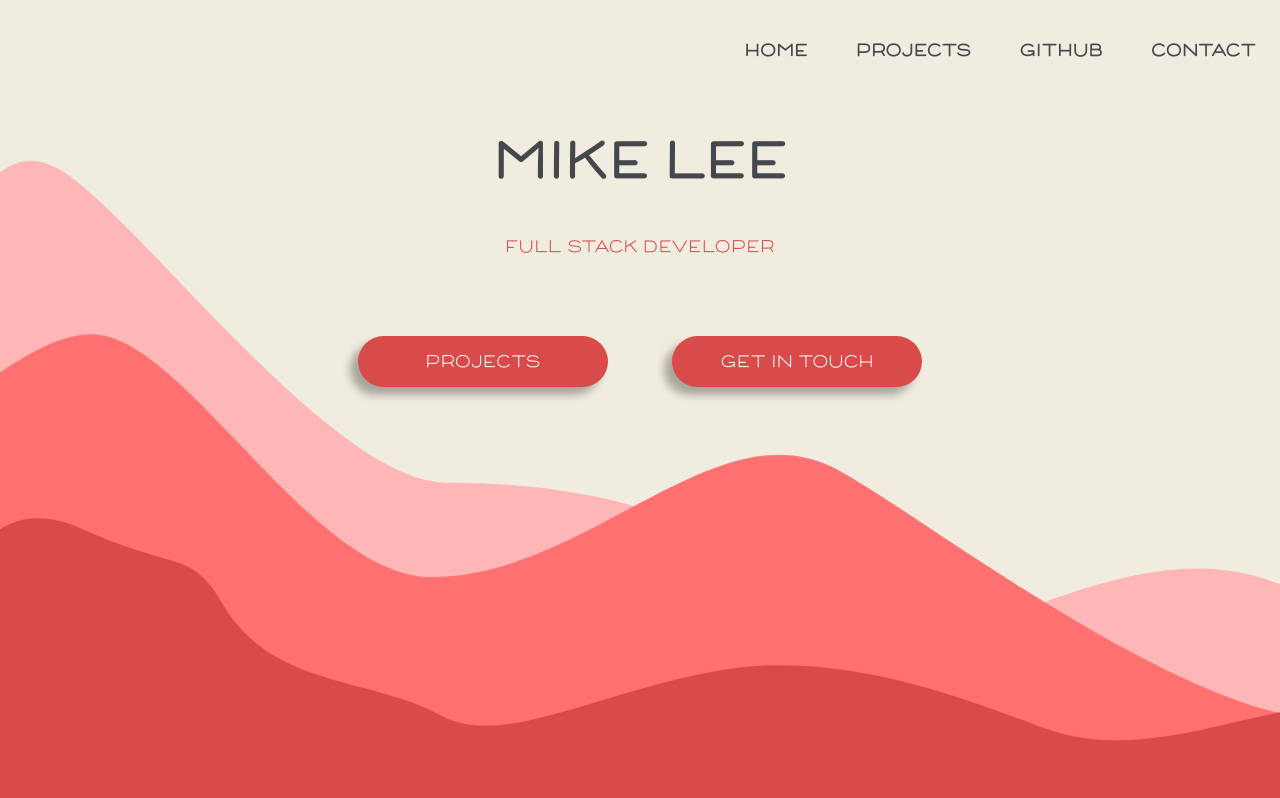
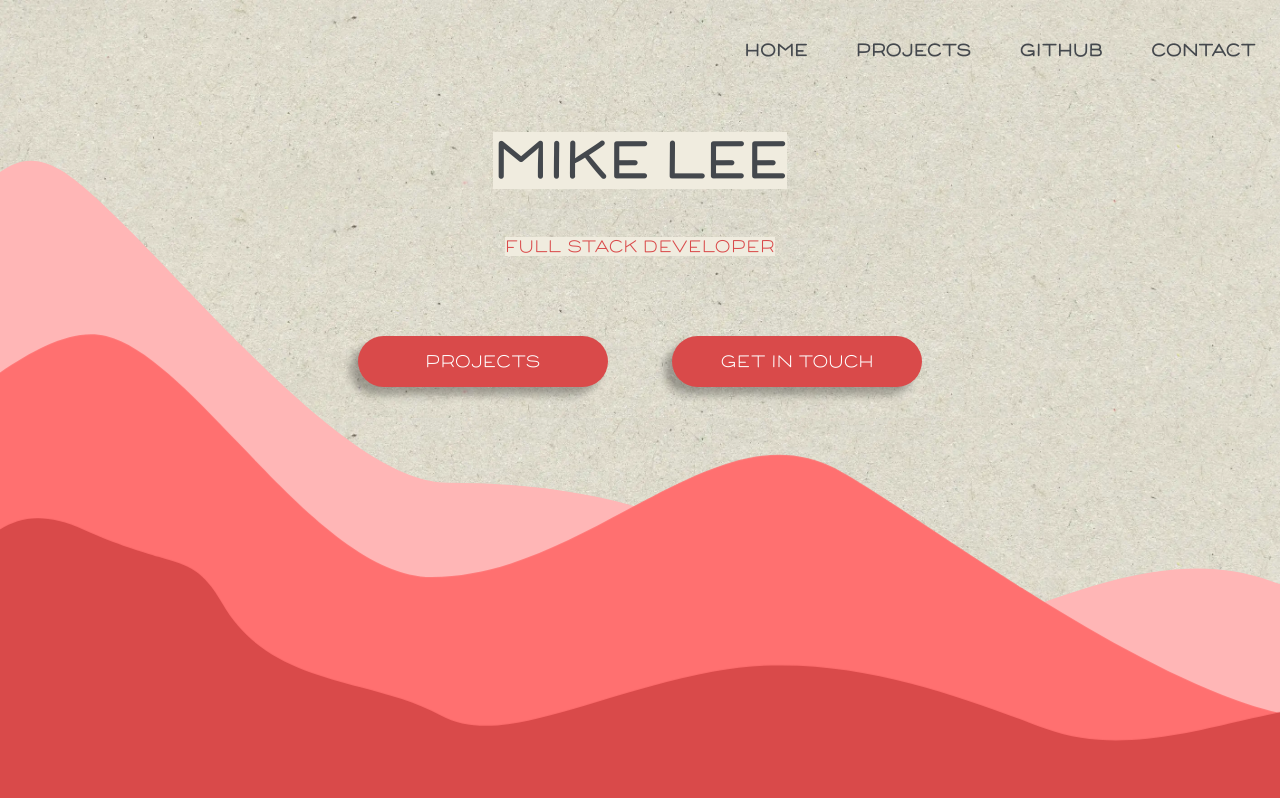
Before and after one commit to mikelee/portfolio-next, a Next.js app: page / in a window 1280 px wide. Shown: the top 798 px of the page. Built offline with nearby package versions, Linux system fonts and the light colour scheme.

Commit message:
Change background of body to paper.web image

```diff
--- a/styles/globals.scss
+++ b/styles/globals.scss
@@ -4,8 +4,12 @@ body {
     margin: 0;
     font-family: Corn, -apple-system, BlinkMacSystemFont, Segoe UI, Roboto, Oxygen,
         Ubuntu, Cantarell, Fira Sans, Droid Sans, Helvetica Neue, sans-serif;
-    background-color: var(--color-primary);
     color: var(--color-secondary);
+}
+
+body {
+    background-image: url('/paper.webp');
+    background-size: 100% auto;
 }
 
 a {
```
